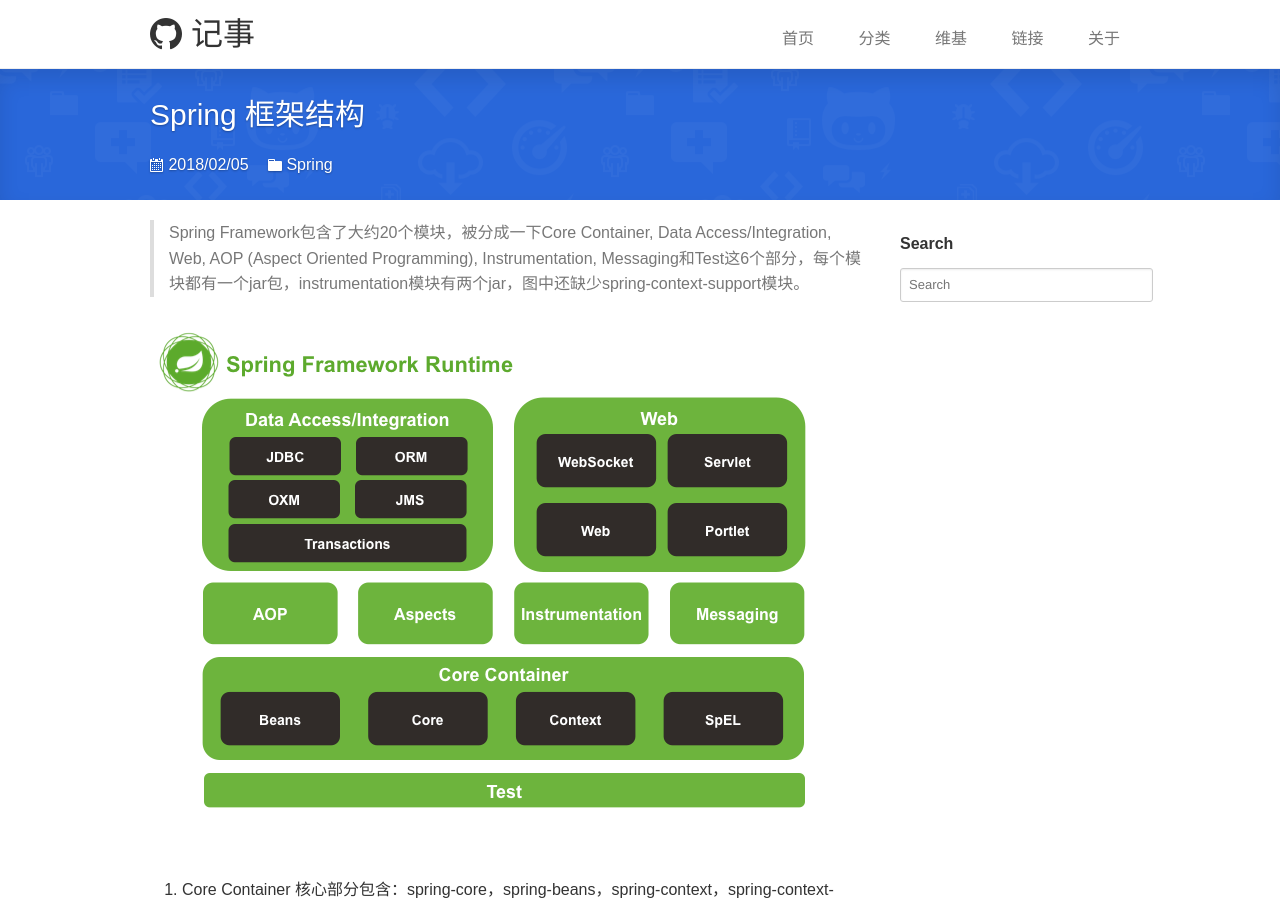
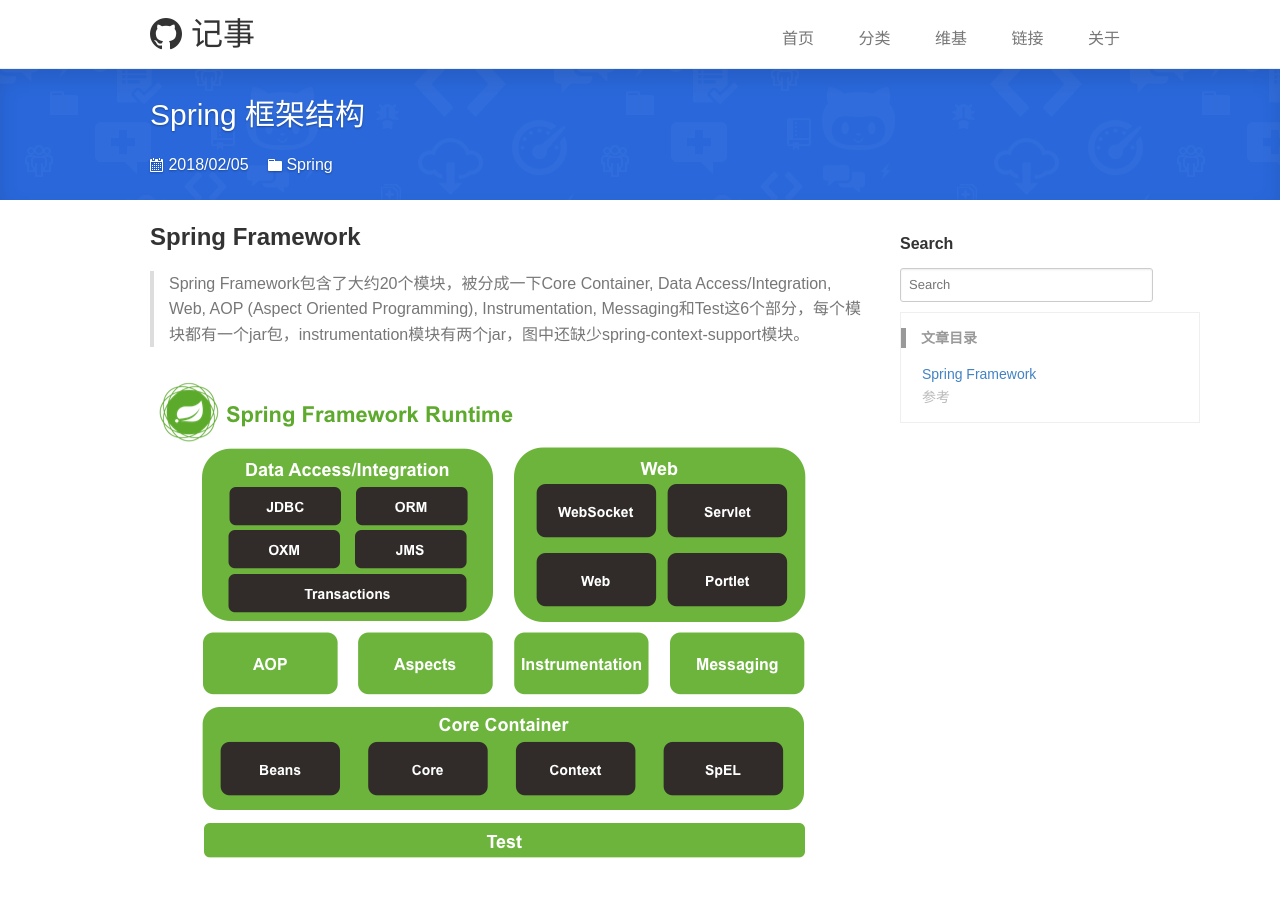
Before and after one commit to wang-xiaonan/wang-xiaonan.github.io, a Jekyll site: the page built from _posts/Spring/2018-02-05-spring-framwork.md, in a window 1280 px wide and 900 px high. Built offline with Jekyll 4.4.1, drawn with Linux system fonts in a browser that asks for light colours.

Commit message:
update spring 框架结构

````diff
--- a/_posts/Spring/2018-02-05-spring-framwork.md
+++ b/_posts/Spring/2018-02-05-spring-framwork.md
@@ -5,6 +5,8 @@ categories: Spring
 description: Spring Framework
 keywords: Spring, Spring Framework
 ---
+
+### Spring Framework
 
 > Spring Framework包含了大约20个模块，被分成一下Core Container, Data Access/Integration, Web, AOP (Aspect Oriented Programming), Instrumentation, Messaging和Test这6个部分，每个模块都有一个jar包，instrumentation模块有两个jar，图中还缺少spring-context-support模块。
 
@@ -75,4 +77,6 @@ keywords: Spring, Spring Framework
     <version>xxxxxxxxx</version>
 </dependency>
 ```
-参考：[Spring Framework Reference Documentation](https://docs.spring.io/spring/docs/4.3.14.BUILD-SNAPSHOT/spring-framework-reference/htmlsingle/#overview-data-access)
+### 参考
+
+[Spring Framework Reference Documentation](https://docs.spring.io/spring/docs/4.3.14.BUILD-SNAPSHOT/spring-framework-reference/htmlsingle/#overview-data-access)
````
